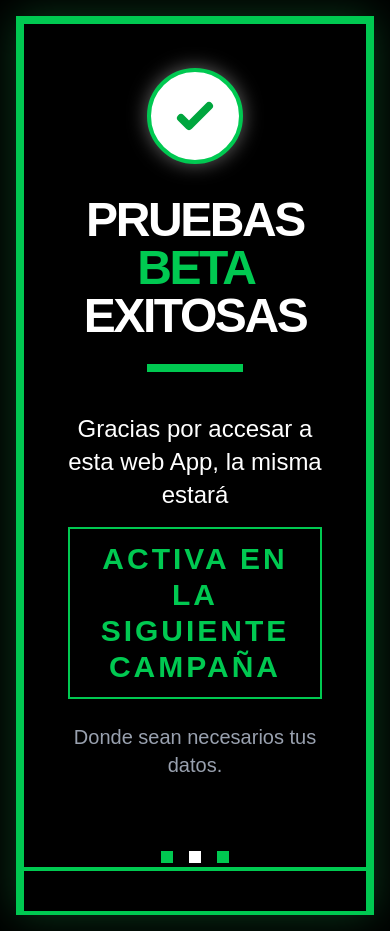
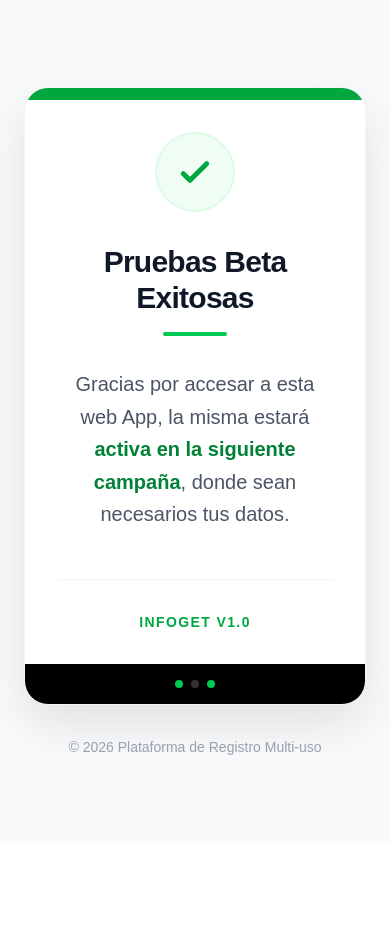
Before and after one commit to leo2166/infoget, a Next.js app: page / in a window 390 px wide. After the commit the page ends 844 px from the top, so only its background shows below. Built offline with nearby package versions, Linux system fonts and the light colour scheme.

Commit message:
design: tarjeta de agradecimiento profesional y responsiva

```diff
--- a/app/page.js
+++ b/app/page.js
@@ -1,47 +1,50 @@
 export default function Home() {
   return (
-    <div className="min-h-screen bg-black flex flex-col items-center justify-center p-4">
-      <div className="max-w-3xl w-full bg-black border-4 border-green-500 rounded-none p-12 shadow-[0_0_40px_rgba(34,197,94,0.3)] text-center space-y-10 relative overflow-hidden">
+    <div className="min-h-screen bg-gray-50 flex flex-col items-center justify-center p-6 sm:p-12">
+      <div className="max-w-2xl w-full bg-white rounded-3xl shadow-[0_20px_50px_rgba(0,0,0,0.1)] overflow-hidden border border-gray-100">
 
-        {/* Decoración de líneas tecnológicas */}
-        <div className="absolute top-0 left-0 w-full h-1 bg-green-500"></div>
-        <div className="absolute bottom-0 left-0 w-full h-1 bg-green-500"></div>
-        <div className="absolute top-0 left-0 w-1 h-full bg-green-500"></div>
-        <div className="absolute top-0 right-0 w-1 h-full bg-green-500"></div>
+        {/* Franja Superior de Éxito */}
+        <div className="bg-green-600 h-3 w-full"></div>
 
-        <div className="relative z-10">
-          <div className="inline-flex items-center justify-center w-24 h-24 bg-white border-4 border-green-500 rounded-full mb-8 shadow-[0_0_20px_rgba(255,255,255,0.4)]">
-            <svg className="w-12 h-12 text-green-600" fill="none" stroke="currentColor" viewBox="0 0 24 24">
-              <path strokeLinecap="round" strokeLinejoin="round" strokeWidth="4" d="M5 13l4 4L19 7" />
+        <div className="p-8 sm:p-12 text-center">
+          {/* Icono de Éxito Circular */}
+          <div className="mx-auto w-20 h-20 bg-green-50 rounded-full flex items-center justify-center mb-8 border-2 border-green-100">
+            <svg className="w-10 h-10 text-green-600" fill="none" stroke="currentColor" viewBox="0 0 24 24">
+              <path strokeLinecap="round" strokeLinejoin="round" strokeWidth="3" d="M5 13l4 4L19 7" />
             </svg>
           </div>
 
-          <h1 className="text-5xl md:text-6xl font-black text-white tracking-tighter uppercase mb-6">
-            PRUEBAS <span className="text-green-500">BETA</span> EXITOSAS
+          <h1 className="text-3xl sm:text-4xl font-extrabold text-gray-900 mb-4 tracking-tight">
+            Pruebas Beta Exitosas
           </h1>
 
-          <div className="w-24 h-2 bg-green-500 mx-auto mb-10"></div>
+          <div className="h-1 w-16 bg-green-500 mx-auto mb-8 rounded-full"></div>
 
           <div className="space-y-6">
-            <p className="text-2xl md:text-3xl text-white font-light leading-snug">
-              Gracias por accesar a esta web App, la misma estará
-              <span className="block text-green-500 font-black text-3xl md:text-4xl mt-4 border-2 border-green-500 py-3 px-6 uppercase tracking-widest">
-                ACTIVA EN LA SIGUIENTE CAMPAÑA
-              </span>
+            <p className="text-xl sm:text-2xl text-gray-600 font-medium leading-relaxed">
+              Gracias por accesar a esta web App, la misma estará <span className="text-green-700 font-bold">activa en la siguiente campaña</span>, donde sean necesarios tus datos.
             </p>
+          </div>
 
-            <p className="text-xl text-gray-400 font-medium">
-              Donde sean necesarios tus datos.
+          {/* Botón Decorativo / Info */}
+          <div className="mt-12 pt-8 border-t border-gray-100">
+            <p className="text-sm font-bold text-green-600 uppercase tracking-widest">
+              INFOGET v1.0
             </p>
           </div>
         </div>
 
-        {/* Footer minimalista */}
-        <div className="pt-8 flex justify-center gap-4">
-          <div className="w-3 h-3 bg-green-500"></div>
-          <div className="w-3 h-3 bg-white"></div>
-          <div className="w-3 h-3 bg-green-500"></div>
+        {/* Decoración Inferior */}
+        <div className="bg-black py-4 flex justify-center gap-2">
+          <div className="w-2 h-2 rounded-full bg-green-500"></div>
+          <div className="w-2 h-2 rounded-full bg-white opacity-20"></div>
+          <div className="w-2 h-2 rounded-full bg-green-500"></div>
         </div>
       </div>
+
+      {/* Mensaje de pie de página fuera de la tarjeta */}
+      <p className="mt-8 text-gray-400 text-sm font-medium">
+        © {new Date().getFullYear()} Plataforma de Registro Multi-uso
+      </p>
     </div>  );
 }
```
